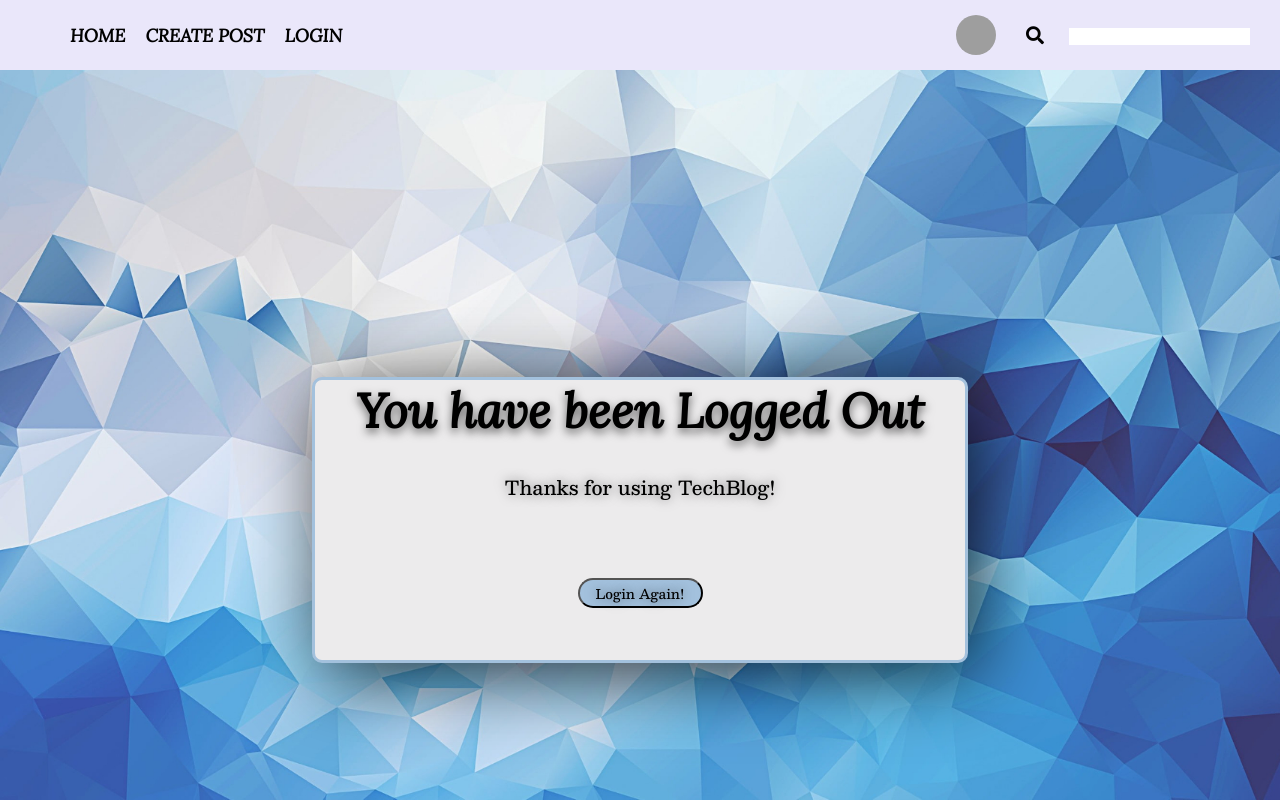
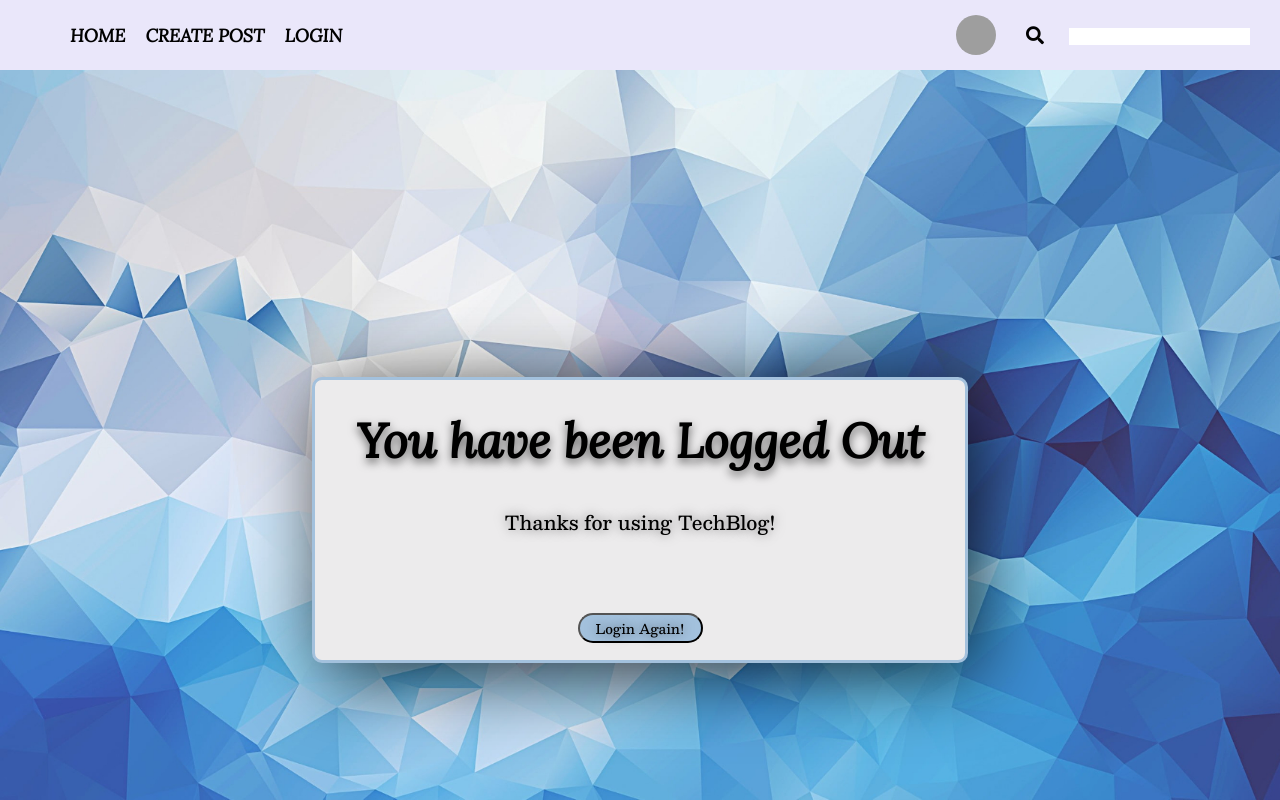
Before and after one commit to 4jonathanfoster/reactblog, a React (Create React App) app in the folder client/: page /logout in a window 1280 px wide. Shown: the top 800 px of the page. Built offline with nearby package versions, Linux system fonts and the light colour scheme; grey boxes are pictures that could not be loaded; a web font is replaced by a local one.

Commit message:
latest code

```diff
--- a/client/src/components/login/login.css
+++ b/client/src/components/login/login.css
@@ -15,7 +15,7 @@
         border-radius: 10px;
         border: 2px solid #a3c1dd;
     background: rgba(236,235,236,1);
-    height: 300px;
+    min-height: 300px;
     width: 450px;
     display: flex;
     flex-direction: column;
@@ -47,6 +47,7 @@
     text-shadow: 0px 0px 11px rgba(0,0,0,0.5);
 }
 .flex-container {
+    min-height: 300px;
     margin-top: 250px;
     display:flex;
     flex-direction: column;
--- a/client/src/components/login/login.js
+++ b/client/src/components/login/login.js
@@ -3,6 +3,7 @@
 import { Link } from 'react-router-dom';
 import { useMutation } from '@apollo/client';
 import { LOGIN_USER } from '../../utils/mutations';
+import "./login.css"
 
 import "../post/post.css"
 
--- a/client/src/components/logout/logout.css
+++ b/client/src/components/logout/logout.css
@@ -16,7 +16,7 @@
     border-radius: 10px;
     border: 3px solid #a3c1dd;
 background: rgba(236,235,236,1);
-height: 280px;
+min-height: 280px;
 width: 650px;
 display: flex;
 flex-direction: column;
@@ -25,6 +25,7 @@
 }
 
 .logoutTitle{
+    margin-top: 30px;
     font-size: 300%;
     justify-content: center;
     text-align: center;
@@ -35,7 +36,7 @@
 .logMessage{
     font-size:larger;
     text-align: center;
-    margin-top: 30px;
+    margin-top: 35px;
     font-family: "Besley";
     text-shadow: 0px 0px 11px rgba(0,0,0,0.5);
 }
--- a/client/src/components/posts/Posts.jsx
+++ b/client/src/components/posts/Posts.jsx
@@ -11,7 +11,7 @@
 // }
     return (
         <div className="posts">
-            {
+            {/* {
                 data?data.map(data=>{
                     return(
                         <div>
@@ -20,13 +20,13 @@
                         </div>
                     )
                 }):null
-            }
-           {/* <Post/>
+            } */}
            <Post/>
            <Post/>
            <Post/>
            <Post/>
-           <Post/> */}
+           <Post/>
+           <Post/>
         </div>
     )
 }
```
